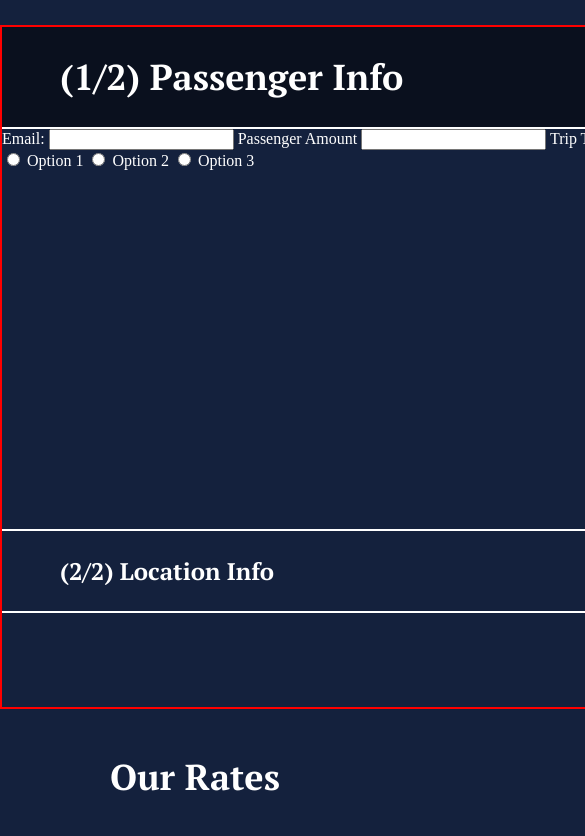
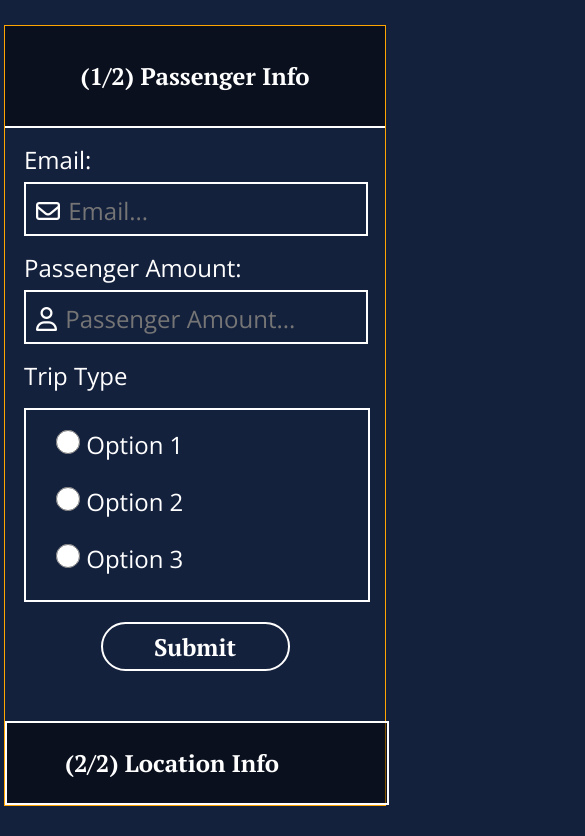
Before and after one commit to danialhasan/car-site, a plain HTML site: page index.html in a window 390 px wide. Shown: the part 2188-3024 px from the top of the page, 585 px wide, since content can reach past the window. Drawn offline with nearby package versions, Linux system fonts and the light colour scheme; a web font is replaced by a local one.

Commit message:
made form responsive to mobile. Finished passenger section, section 1/2

```diff
--- a/index.html
+++ b/index.html
@@ -5,6 +5,7 @@
     <meta charset="UTF-8">
     <meta name="viewport" content="width=device-width, initial-scale=1.0">
     <title>Document</title>
+    <script src="https://kit.fontawesome.com/a49e873e34.js" crossorigin="anonymous"></script>
     <link href="reset.css" type="text/css" rel="stylesheet">
     <link href="style.css" type="text/css" rel="stylesheet">
 </head>
@@ -68,31 +69,65 @@
             </div>
         </div>
     </div>
+
     <h2 class="form-header">Book Trip</h2>
     <!-- form_container WORK IN PROGRESS -->
     <div id="form_container">
         <div id="form_passenger_container" class="active">
             <div class="form_passenger_header_container">
-                <h2 class="active-header">(1/2) Passenger Info</h2>
+                <h2>(1/2) Passenger Info</h2>
             </div>
-            <label for="email">Email:</label>
-            <input type="text" id="emailInput" name="email">
+            <div class="form_passenger_content_container active_content">
+                <div class="form_content_container">
+                    <label id="email" for="email" class="email_label">Email:</label>
+                    <div class="input_icon">
+                        <i class="far fa-envelope"></i>
+                        <input type="text" id="emailInput" name="email" placeholder="Email...">
+                    </div>
+                </div>
 
-            <label for="passengerAmount"> Passenger Amount</label>
-            <input type="text" id="passengerAmountInput" name="passengerAmount">
 
-            <label for="tripType">Trip Type</label>
+             <div class="form_content_container">
+                <label id="passengerAmount" for="passengerAmount" class="passengerAmount_label">Passenger Amount:</label>
+                <div class="input_icon">
+                    <i class="far fa-user"></i>
+                     <input type="text" id="passengerInput" name="passengerAmount" placeholder="Passenger Amount...">
+                </div>
+            </div>
+
+            <div class="form_content_container">
+                <label for="tripType" id="tripType_label">Trip Type</label>
                 <div class="form_option_container">
+
+                    <div class="option_container">
                     <input type="radio" id="option1" name="tripType">
                     <label for="option1">Option 1</label>
+                    </div>
+
+                    <div class="option_container">
                     <input type="radio" id="option2" name="tripType">
                     <label for="option2">Option 2</label>
+                    </div>
+
+                    <div class="option_container">
                     <input type="radio" id="option3" name="tripType">
                     <label for="option3">Option 3</label>
                     </div>
                 </div>
+            </div>
+            <div class="form_submit_wrapper">
+                <button id="form_submit" class="primary-btn">Submit</button>
+                <!--
+                    when this button is clicked, verify info is filled. Then, remove active class
+                    from the passenger section and activate it on the location section.
+                -->
+            </div>
+            </div>
+        </div>
         <div id="form_location_container">
+            <div class="form_location_header_container">
                 <h2>(2/2) Location Info</h2>
+            </div>
         </div>
     </div>
 
--- a/style.css
+++ b/style.css
@@ -143,7 +143,15 @@ nav {
     font-weight: bold;
     font-family: 'PT Serif', serif;
 }
-
+.form_submit_wrapper{
+    width:100%;
+    /* background-color: red; */
+    text-align:right;
+}
+#form_submit{
+    margin:20px 40px;
+    /* float:right; */
+}
 .main-image {
     position: absolute;
     width: 450px;
@@ -237,10 +245,10 @@ nav {
 
 #form_container {
     width: 835px;
-    height: 680px;
+    height: auto;
     margin: 30px auto 0px auto;
-    /* border: 2px white solid; */
-    border: 2px red solid;
+    border: 2px white solid;
+    /* border: 2px red solid; */
 }
 
 #form_passenger_container,
@@ -273,15 +281,18 @@ nav {
 }
 
 .form_passenger_header_container h2 {
-    font-size: 24px;
+    font-size: 36px;
+    /* only 36px when this part of form is open */
 }
-
-.active-header {
-    font-size: 36px !important;
+.form_location_header_container{
+    background-color: rgba(0, 0, 0, 0.5);
 }
+/* .active-header {
+    font-size: 36px;
+} */
 
 #form_location_container {
-    border-bottom: 2px white solid;
+    border: 2px white solid;
     /* supposed to be border-top */
 }
 
@@ -292,10 +303,130 @@ nav {
     padding-left: 58px;
 }
 
-.active {
-    height: 502px !important;
+.form_content_container:nth-of-type(1){
+    float:left;
+    margin-left:40px;
+    margin-top:28px;
+}
+.form_content_container:nth-of-type(2){
+    float:right;
+    margin-right:40px;
+    margin-top:28px;
+}
+.form_content_container:nth-of-type(3){
+    clear:both;
+    margin:0px auto;
+    padding-top:20px;
+    /* border:1px solid yellow; */
+    width:750px;
+}
+#tripType_label{
+    font-family:"Open Sans", sans-serif;
+    font-size:36px;
+    /* margin: 20px 0px; */
 }
 
+.form_option_container{
+    border:2px solid white;
+    width:100%;
+    height:190px;
+    margin-top:20px;
+}
+.option_container{
+    float:left;
+    clear:both;
+    /* border:1px solid red; */
+    font-size:24px;
+    font-family:'Open Sans', sans-serif;
+    margin:15px 30px;
+}
+.option_container:first-of-type{
+    margin-top:20px;
+}
+
+.option_container input{
+    /* display:inline; */
+    /* clear:both; */
+    margin:0px auto;
+    height:24px;
+    width:24px;
+}
+
+.input_icon{
+    width:330px;
+    height:50px;
+    border:2px solid white;
+    background-color:rgba(0, 0, 0, 0);
+    font-family:"Open Sans", sans-serif;
+    font-size:24px;
+    padding-left:10px;
+    margin-top:10px;
+}
+/* .input_icon:first-of-type{
+    email part of form
+    float:left;
+    margin-left:58px;
+    margin-top:60px;
+    margin-left:60px;
+} */
+
+.email_label{
+    display:block;
+    /* float:left; */
+    /* margin-top:28px; */
+    /* margin-left:58px; */
+    font-family:"Open Sans", sans-serif;
+    font-size:36px;
+}
+.input_icon:nth-of-type(2){
+    /* margin-left:448px; */
+    float:right;
+    margin-right:0px;
+    margin-top:10px;
+}
+.passengerAmount_label{
+    display:block;
+    /* float:right; */
+    /* margin-top:28px;
+    margin-left:58px; */
+    font-family:"Open Sans", sans-serif;
+    font-size:36px;
+}
+.input_icon i{
+    line-height: 50px;
+    /* border:1px solid red; */
+    margin:0;
+    padding:0;
+}
+
+input[type=text]{
+    /* width:330px;
+    height:50px; */
+    /* border:2px solid white;
+    background-color:rgba(0, 0, 0, 0);
+    font-family:"Open Sans", sans-serif;
+    font-size:24px;
+    color:white;
+    padding-left:50px; */
+    /* padding-left:10px; */
+    border:none;
+    background-color:rgba(0, 0, 0, 0);
+    font-family:"Open Sans", sans-serif;
+    font-size:24px;
+    color:white;
+    /* padding:0 0 0 10px; */
+    margin:0;
+    height:100%;
+    width:270px;
+    background-color:rgba(0, 0, 0, 0);
+
+}
+.active {
+    /* height: 502px; */
+}
+.active_content{
+    display:block;
+}
 .rates-header {
     font-size: 36px;
     font-family: 'PT Serif',
@@ -536,6 +667,13 @@ footer {
         text-align: center;
         margin:50px auto 0px auto;
     }
+    .form_submit_wrapper{
+        /* background-color:red; */
+        text-align: center;
+    }
+    #form_submit{
+        margin:20px auto 0px auto;
+    }
     .service_item_container{
         -ms-flex-wrap:wrap;
             flex-wrap:wrap;
@@ -618,4 +756,61 @@ footer {
         margin-bottom:50px;
         margin-top:0px;
     }
+    #form_container{
+        border:1px solid orange;
+        width:380px;
+        height:auto;
+    }
+    #form_passenger_container{
+        height:auto;
+        border:none;
+    }
+    /* .active{
+        height:1000px;
+        border:1px solid red;
+        background-color: red;
+    } */
+    .form_passenger_header_container{
+        width:100%;
+        height:auto;
+        padding:0px;
+        text-align: center;
+    }
+
+    .form_passenger_header_container h2{
+        font-size:24px;
+        height:auto;
+        margin:0px auto;
+    }
+    .form_content_container:nth-of-type(1),.form_content_container:nth-of-type(2) {
+        float:none;
+        display:block;
+        width:90%;
+        height:auto;
+        margin:20px auto 0px auto;
+        padding:0px;
+        /* border:1px solid red; */
+    }
+
+    input[type=text]{
+        font-size:24px;
+    }
+    .email_label, .passengerAmount_label{
+        font-size:24px;
+    }
+    .form_content_container:nth-of-type(3){
+        /* border:1px solid red; */
+        width: 90%;
+        margin:0px auto;
+    }
+    .form_option_container{
+        width:100%;
+    }
+    #tripType_label{
+        font-size:24px;
+    }
+    #form_location_container{
+        display:block;
+        margin-top:50px;
+    }
 }
```
Lines whose indentation alone changed are shown as unchanged.
